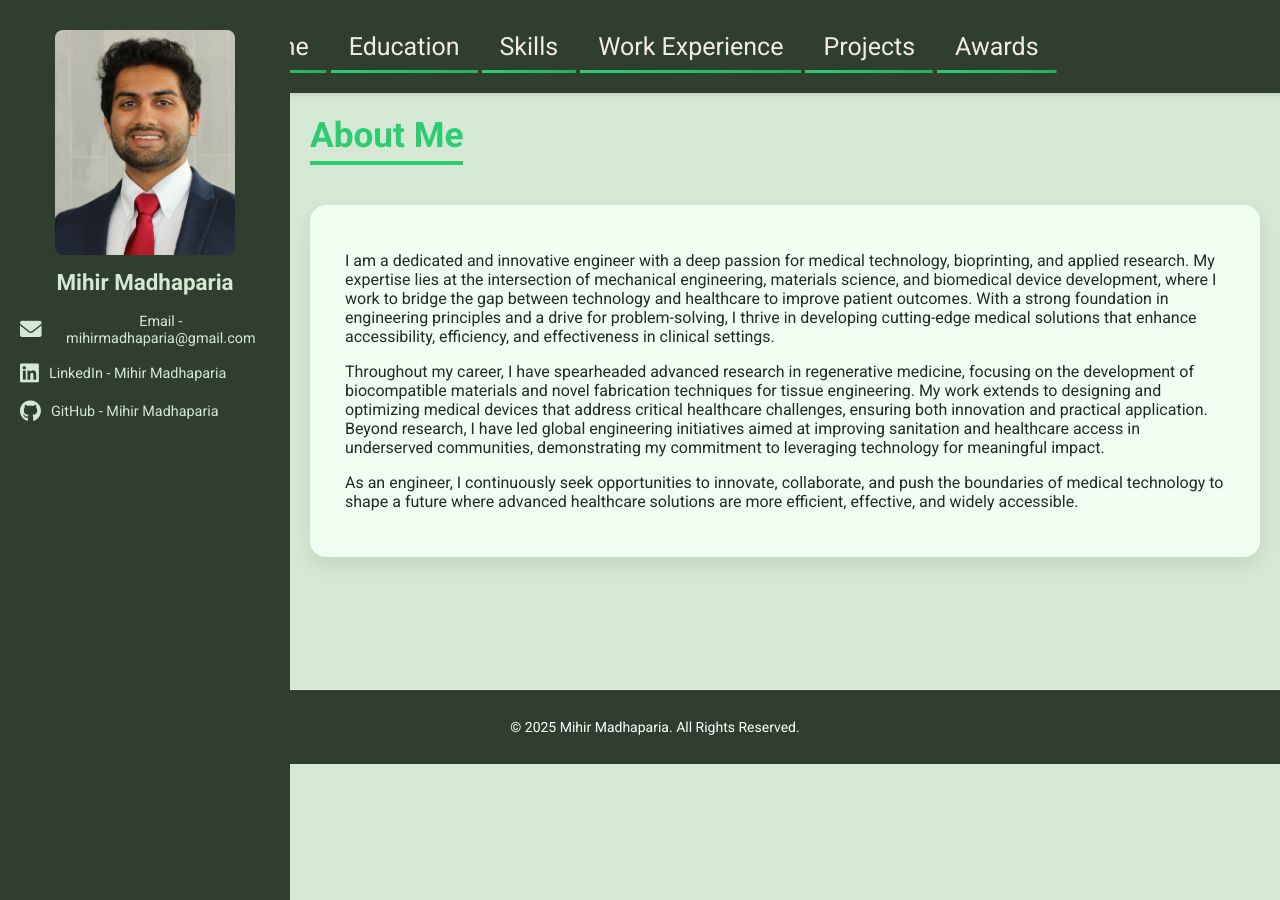
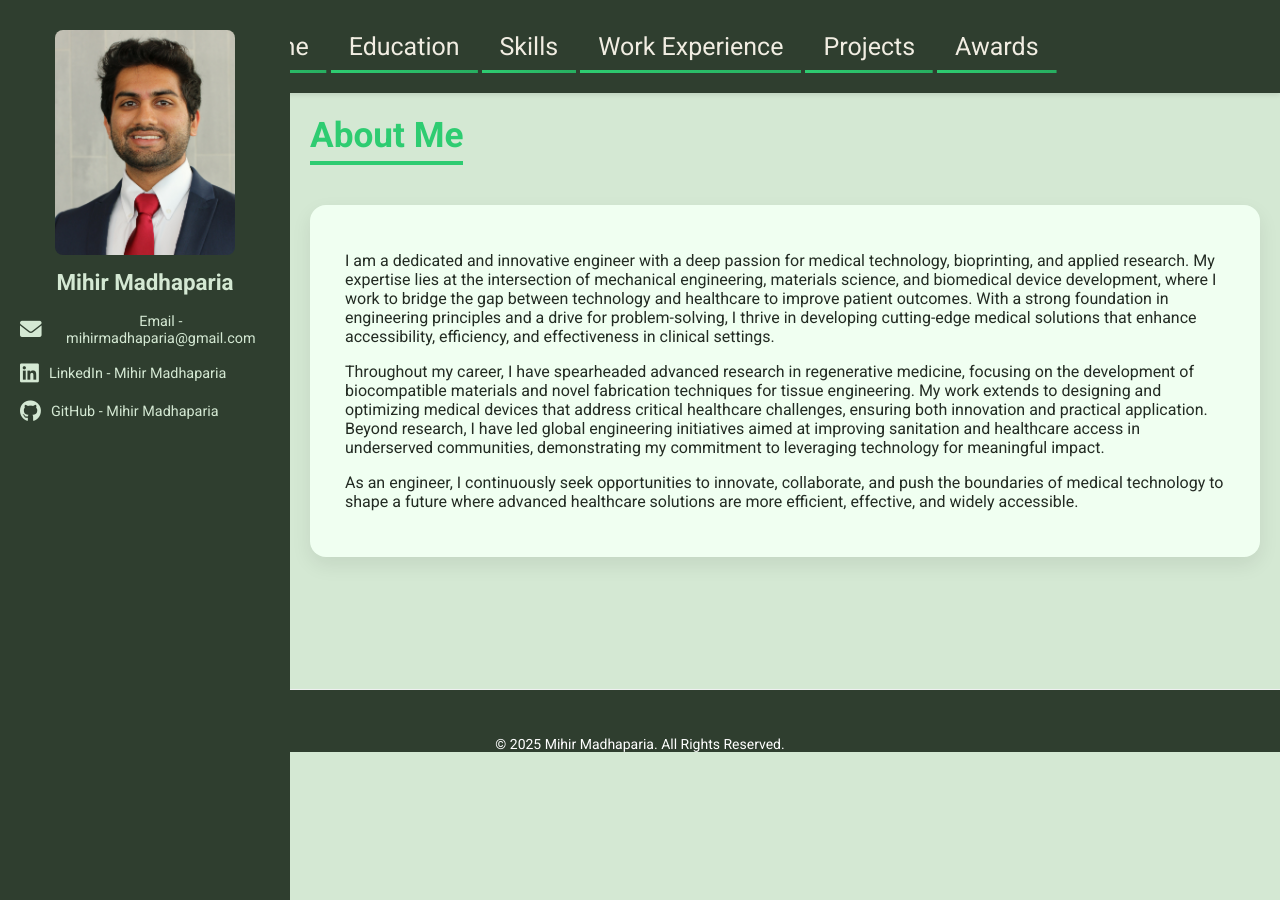
Before and after one commit to mihirmadhaparia/mihirmadhaparia.github.io, a Jekyll site: the page built from README.md, in a window 1280 px wide. Built offline with Jekyll 4.4.1, drawn with Linux system fonts in a browser that asks for light colours.

Commit message:
Update style.css

```diff
--- a/assets/css/style.css
+++ b/assets/css/style.css
@@ -596,11 +596,9 @@ body::-webkit-scrollbar {
 .site-footer {
     text-align: center;
     font-size: 14px;
-    padding: 15px;
     background-color: #2F3E2F; /* Dark footer */
     color: white;
     position: relative;
-    bottom: 0;
     width: 100%;
     max-width: 100vw;
 }
```
